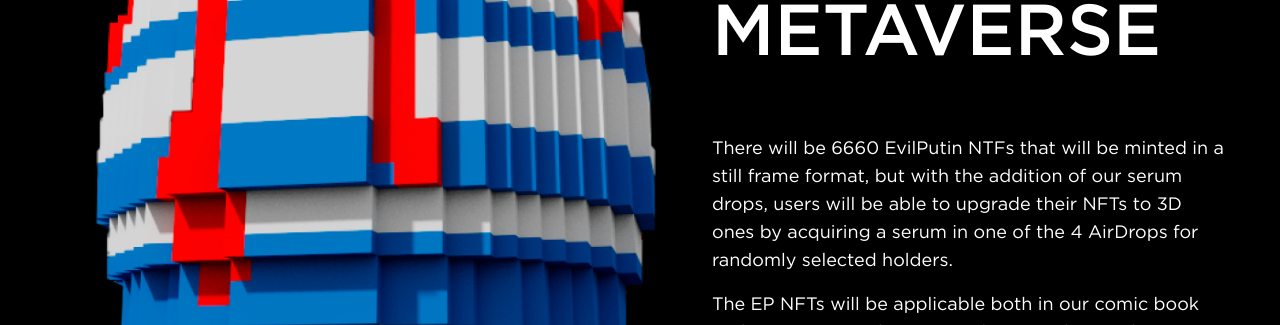
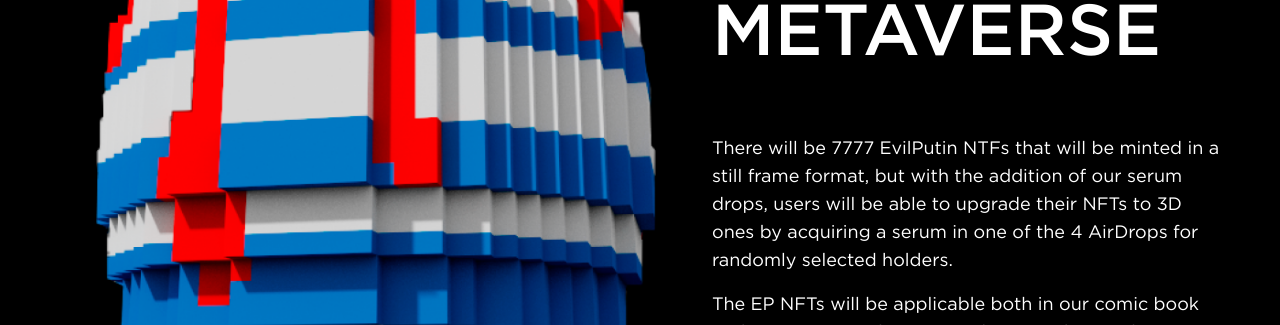
Before and after one commit to apostlekotov/evil-putin, a Next.js app: page / in a window 1280 px wide. Shown: the part 3860-4185 px from the top of the page. Built offline with nearby package versions, Linux system fonts and the light colour scheme; a web font is replaced by a local one.

Commit message:
📄 text content fix

```diff
--- a/src/sections/AboutUs/index.tsx
+++ b/src/sections/AboutUs/index.tsx
@@ -25,7 +25,7 @@ export const AboutUs: React.FC = () => (
         aim to use the power of crypto and the communities within it to raise
         funds for Ukraine. We strive for peace in Ukraine and for a life without
         fear in our country. With every MANW NFT transaction, you will directly
-        support Ukraine and its people which will directly receive 60% of the
+        support Ukraine and its people which will directly receive 50% of the
         minting fee. This will happen automatically through our contract and
         will immediately be redirected to Ukraine’s official donation wallet.
       </p>
--- a/src/sections/Metaverse/index.tsx
+++ b/src/sections/Metaverse/index.tsx
@@ -35,7 +35,7 @@ export const Metaverse: React.FC = () => (
       </h3>
 
       <p className='text-base md:text-lg mb-4'>
-        There will be 6660 EvilPutin NTFs that will be minted in a still frame
+        There will be 7777 EvilPutin NTFs that will be minted in a still frame
         format, but with the addition of our serum drops, users will be able to
         upgrade their NFTs to 3D ones by acquiring a serum in one of the 4
         AirDrops for randomly selected holders.
```
